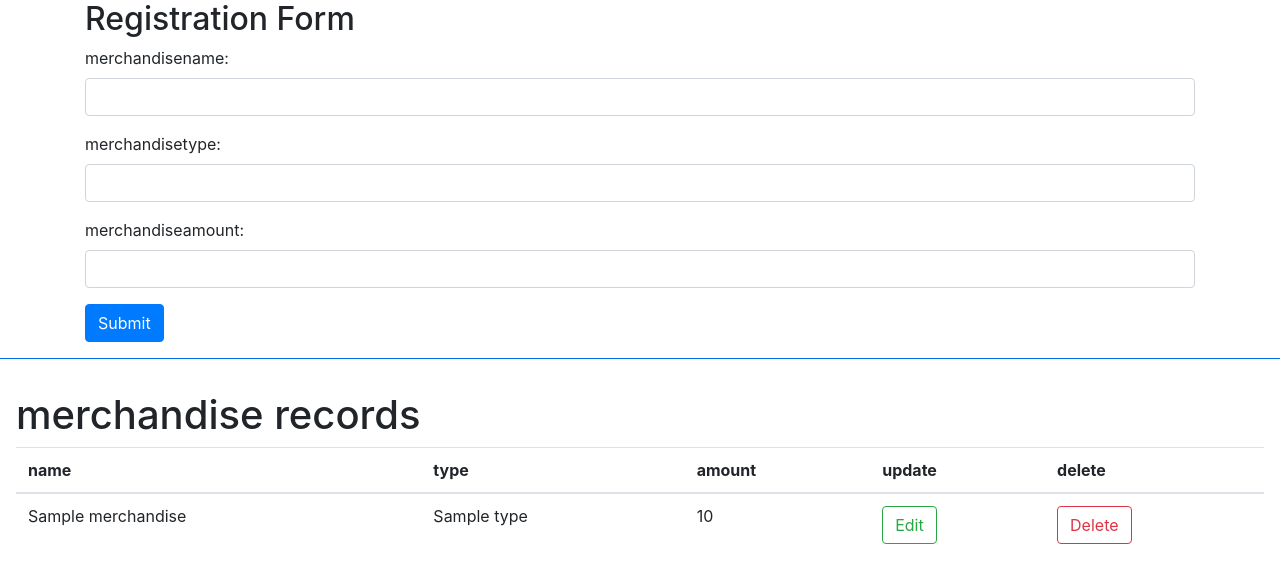
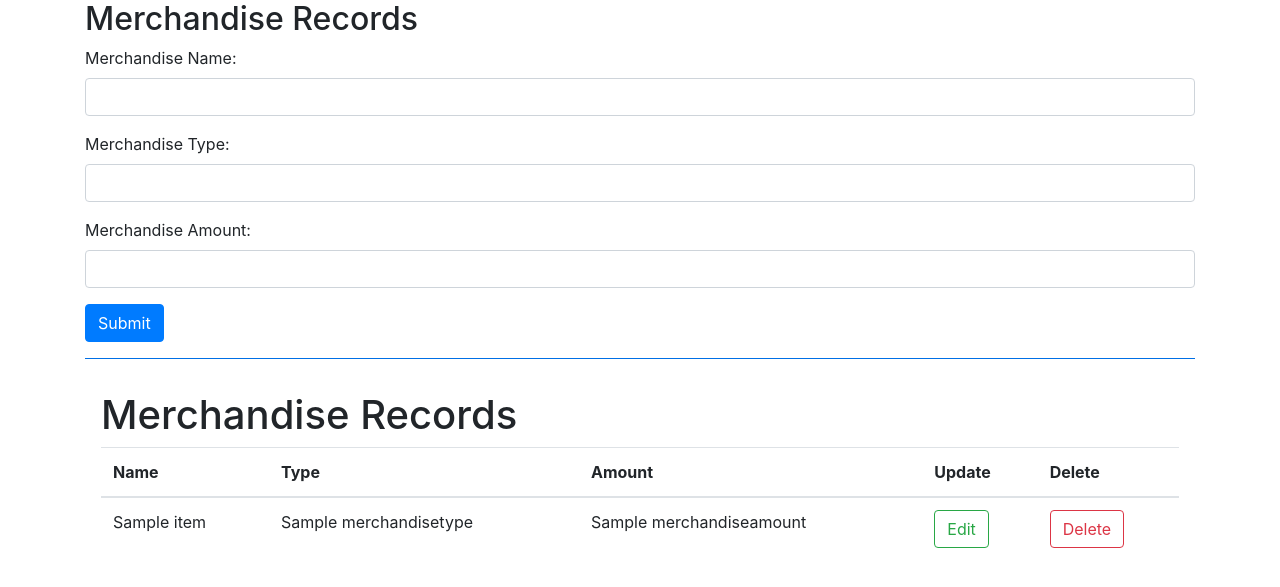
Before and after one commit to nellymusyawa99/assessment, a Django app: template stalks/templates/stalks.html in a window 1280 px wide. Shown: the top 587 px of the page. Run offline with Django 5.2, Linux system fonts and the light colour scheme; the template is opened without the code that fills it: most values are stand-ins (such as "Sample title", 1, 10 or a date in 2020); some libraries are stand-ins or nearby versions.

Commit message:
Solve delete$update errors

```diff
--- a/stalks/models.py
+++ b/stalks/models.py
@@ -1,8 +1,6 @@
 from django.db import models
+
 class merchandise(models.Model):
     merchandisename = models.CharField(max_length=100)
-    merchandisetype= models.CharField(max_length=100)
+    merchandisetype = models.CharField(max_length=100)
     merchandiseamount = models.IntegerField(null=False, blank=False)
-
-
-# Create your models here.
--- a/stalks/templates/merchandise.html
+++ b/stalks/templates/merchandise.html
@@ -1,4 +1,5 @@
 {% extends 'base.html' %}
+
 {% block content %}
-    <h2>Your number of merchandise order: {{ merchandise_order.oder}}</h2>
+<h2>Your number of merchandise order: {{ merchandise_order.oder }}</h2>
 {% endblock %}
--- a/stalks/templates/stalks.html
+++ b/stalks/templates/stalks.html
@@ -1,87 +1,67 @@
+<!DOCTYPE html>
 <html lang="en">
 <head>
   <meta charset="UTF-8">
   <meta name="viewport" content="width=device-width, initial-scale=1.0">
-  <title>Registration Form</title>
+  <title>Merchandise Records</title>
   <!-- Bootstrap CSS -->
   <link rel="stylesheet" href="https://maxcdn.bootstrapcdn.com/bootstrap/4.5.2/css/bootstrap.min.css">
 </head>
 <body>
 
 <div class="container">
-  <h2>Registration Form</h2>
+  <h2>Merchandise Records</h2>
   <form action="/addstalks" method="POST">
     {% csrf_token %}
-
     <div class="form-group">
-      <label for="merchandisename">merchandisename:</label>
+      <label for="merchandisename">Merchandise Name:</label>
       <input type="text" class="form-control" id="merchandisename" name="merchandisename" required>
     </div>
     <div class="form-group">
-      <label for="merchandisetype">merchandisetype:</label>
+      <label for="merchandisetype">Merchandise Type:</label>
       <input type="text" class="form-control" id="merchandisetype" name="merchandisetype" required>
     </div>
     <div class="form-group">
-      <label for="merchandiseamount">merchandiseamount:</label>
+      <label for="merchandiseamount">Merchandise Amount:</label>
       <input type="number" class="form-control" id="merchandiseamount" name="merchandiseamount" required>
     </div>
     <button type="submit" class="btn btn-primary">Submit</button>
   </form>
-</div>
-
 
   <hr class="bg-primary">
 
-<form>
   <div class="boarder p-3">
     <div class="selector2=container">
-    <h1>merchandise records</h1>
+      <h1>Merchandise Records</h1>
       <table class="table">
         <thead>
           <tr>
-            <th>name</th>
-            <th>type</th>
-            <th>amount</th>
-            <th>update</th>
-            <th>delete</th>
+            <th>Name</th>
+            <th>Type</th>
+            <th>Amount</th>
+            <th>Update</th>
+            <th>Delete</th>
           </tr>
         </thead>
         <tbody>
-        {% for merchandise in data %}
+          {% for item in data %}
           <tr>
-              <td>{{ merchandise.name }}</td>
-              <td>{{ merchandise.type }}</td>
-              <td>{{ merchandise.amount }}</td>
+            <td>{{ item.merchandisename }}</td>
+            <td>{{ item.merchandisetype }}</td>
+            <td>{{ item.merchandiseamount }}</td>
             <td>
-                  <a href="/updatemerchandise/{{ student.id }}" type="button" class="btn btn-outline-success">Edit</a>
+              <a href="{% url 'updatestalks' item.id %}" type="button" class="btn btn-outline-success">Edit</a>
             </td>
             <td>
-                  <a href="/deletemerchandise/{{ student.id }}" type="button" class="btn btn-outline-danger">Delete</a>
+              <a href="/deletemerchandise/{{ item.id }}" type="button" class="btn btn-outline-danger">Delete</a>
             </td>
           </tr>
+          {% endfor %}
         </tbody>
       </table>
     </div>
   </div>
-</form>
-         {% endfor %}
-
-
-
-
-
-
-
-
-
-
-
-
-
-
-
-
-
+</div>
 
 <!-- Bootstrap JS -->
 <script src="https://ajax.googleapis.com/ajax/libs/jquery/3.5.1/jquery.min.js"></script>
--- a/stalks/urls.py
+++ b/stalks/urls.py
@@ -6,12 +6,12 @@ urlpatterns = [
     path('merchandise/', views.merchandise, name='merchandise'),
     path('', views.stalks, name='stalks'),
     path('services/', views.services, name='services'),
-    path('addstalks', views.addstalks, name='addingstalks'),
+    path('addstalks', views.addStalks, name='addingstalks'),
 
-    path('addstalks', views.addstalks, name='addingstalks'),
+    path('addstalks', views.addStalks, name='addingstalks'),
 
-    path('updatestalks/<id>', views.updatestalks, name='updatestalks'),
-    path('deletestalks/<id>', views.deletestalks),
+    path('updatestalks/<int:id>/', views.updatestalks, name='updatestalks'),
+    path('deletemerchandise/<int:id>/', views.deletestalks, name='deletemerchandise'),  # Ensure trailing slash and int:id
 
 
 
```
Also changed, not shown: stalks/templates/base.html (+6 -6 lines), stalks/views.py (+43 -37 lines), db.sqlite3, stalks/migrations/0003_rename_merchandisename_merchandise_merchandise_name.py (added), stalks/migrations/0004_rename_merchandise_name_merchandise_merchandisename.py (added). Lines whose indentation alone changed are shown as unchanged.
